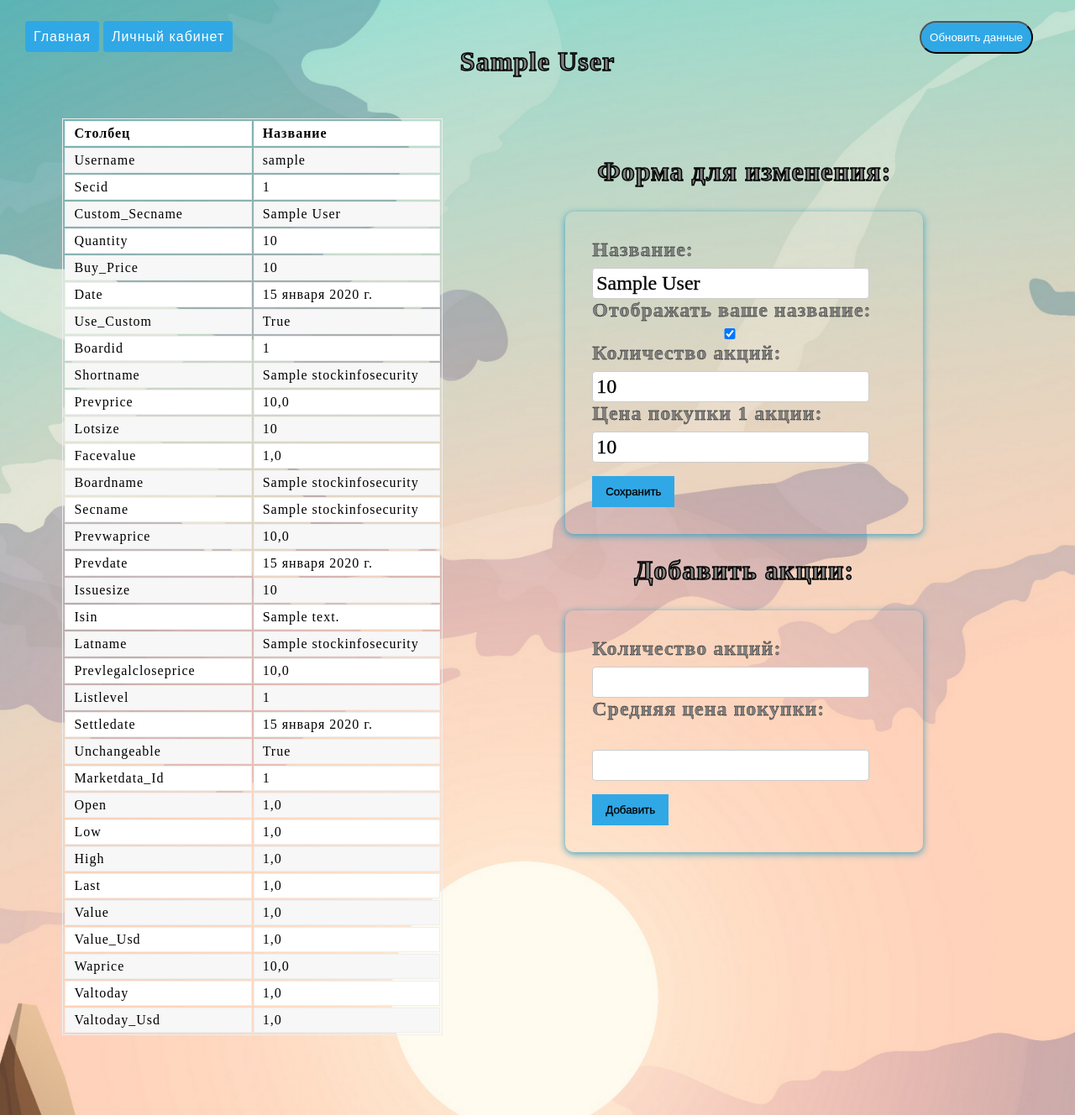
After one commit to rebelbek/my_first_django_project, a Django app: page /cabinet/deal-detail/1 in a window 1280 px wide. The commit adds this page. Shown: the whole page at 84% size. Run offline with Django 4.2, Linux system fonts and the light colour scheme; a user stored in the database is signed in; tables that the repository leaves empty hold one stand-in row (values such as "Sample post").

Commit message:
Добавил динамический url в личный кабинет для каждой позиции с описанием и формами изменения и добавления

```diff
--- a/stocks/static/stocks/css/stock_detail.css
+++ b/stocks/static/stocks/css/stock_detail.css
@@ -107,15 +107,15 @@ border-radius: 15px;
 
 .subm {
     cursor: pointer;
-    background-color: green;
+    background-color: #30A8E6;
     color: black;
-    border: 10px solid green;
+    border: 10px solid #30A8E6;
 }
 
 .subm:hover,
 button:active {
-    background-color: #320777;
-    border-color: #320777;
+    background-color: #1C85BB;
+    border-color: #1C85BB;
 }
 
 .form-style {
--- a/stocks/views.py
+++ b/stocks/views.py
@@ -14,8 +14,8 @@ stocks_fields_to_show = ['тикер', 'короткое название', 'п
 
 
 def auto_update():
-    '''Автообновление акций каждые 10 секунд с 9:50 по 20:00'''
-    duration = datetime.now().time() > time(9, 50) and datetime.now().time() < time(20)
+    '''Автообновление акций каждые 10 секунд с 9:50 по 23:50'''
+    duration = datetime.now().time() > time(9, 50) and datetime.now().time() < time(23, 50)
     while duration:
         stocks_fields_securities = get_stocks_dict(dict(StockInfoSecurities().__dict__.items()))
         stocks_fields_marketdata = get_stocks_dict(dict(StockInfoMarketdata().__dict__.items()))
--- a/users/forms.py
+++ b/users/forms.py
@@ -8,5 +8,28 @@ class DealForm(forms.Form):
     quantity = forms.IntegerField(label='Количество акций', required=True)
     buy_price = forms.FloatField(label='Средняя цена 1 акции', required=True)
 
+
+class DealInfoForm(forms.ModelForm):
+    class Meta:
+        model = UserDealInfo
+        fields = ['custom_secname', 'use_custom', 'quantity', 'buy_price']
+        labels = {
+            'custom_secname' : 'Название',
+            'use_custom' : 'Отображать ваше название',
+            'quantity' : 'Количество акций',
+            'buy_price' : 'Цена покупки 1 акции',
+            }
+        error_messages = {
+            'custom_secname': {
+                'min_length': 'Меньше 3 символов',
+                'max_length': 'Больше 40 символов',
+                'required': 'Не должно быть пустым',
+                },
+            }
+
+class AddStocksForm(forms.Form):
+    quantity = forms.IntegerField(label='Количество акций')
+    buy_price = forms.FloatField(label='Средняя цена покупки')
+
 # class DeleteForm(forms.Form):
 #     secid = forms.ModelChoiceField(UserDealInfo.objects.all())
--- a/users/models.py
+++ b/users/models.py
@@ -1,5 +1,5 @@
 from django.db import models
-from django.forms import CharField
+from django.core.validators import MinLengthValidator
 from stocks.models import StockInfoSecurities
 
 # Create your models here.
@@ -8,6 +8,11 @@ class UserDealInfo(models.Model):
     stock = models.ForeignKey(StockInfoSecurities, on_delete=models.SET_NULL, null = True)
     username = models.CharField(max_length=40)
     secid = models.CharField(max_length=10)
+    custom_secname = models.CharField(max_length=40, validators=[MinLengthValidator(3)], blank=False)
     quantity = models.IntegerField()
     buy_price = models.IntegerField()
     date = models.DateField()
+    use_custom = models.BooleanField(default=False)
+
+    def __str__(self):
+        return self.custom_secname
--- /dev/null
+++ b/users/templates/users/deal_detail.html
@@ -0,0 +1,65 @@
+<!DOCTYPE html>
+{% load static %}
+<html lang="en">
+<head>
+    <meta charset="UTF-8">
+    <title>{{deal.secid}}</title>
+    <link rel="stylesheet" href="{% static 'stocks/css/stock_detail.css' %}">
+
+</head>
+<body>
+    {% include 'includes/navbar_top.html' %}
+    <h2>{{deal}}</h2>
+    <form action="{% url 'stock_update' deal.secid %}" method="POST">
+        {% csrf_token %}
+        <button class="update">Обновить данные</button>
+    </form>
+<main>
+<table class="table">
+    <tr>
+        <td><b>Столбец</b></td>
+        <td><b>Название</b></td>
+    </tr>
+    {% for key, value in values_list %}
+    <tr>
+        <td>{{key|title}}</td>
+        <td>{{value}}</td>
+    {% endfor %}
+    {% for key, value in values_securities_list %}
+    <tr>
+        <td>{{key|title}}</td>
+        <td>{{value}}</td>
+    {% endfor %}
+    {% for key, value in values_marketdata_list %}
+    <tr>
+        <td>{{key|title}}</td>
+        <td>{{value}}</td>
+    {% endfor %}
+    </tr>
+</table>
+<article>
+    <h2>Форма для изменения:</h2>
+    <form action="" method="POST" class="change">
+        {% csrf_token %}
+        <div class="form-style {% if field.errors %} errors {% endif %}">
+            {{form}}
+        </div>
+
+        <button type="submit" class="subm">Сохранить</button>
+    </form>
+    <h2>Добавить акции:</h2>
+    <form action="{% url 'stocks_add' deal.id %}" method="POST" class="change">
+        {% csrf_token %}
+        <div class="form-style {% if field.errors %} errors {% endif %}">
+            {{form1.quantity.label_tag}}
+            {{form1.quantity}}
+            {{form1.buy_price.label_tag}}<br>
+            {{form1.buy_price}}
+        </div>
+
+        <button type="submit" class="subm">Добавить</button>
+    </form>
+</article>
+</main>
+</body>
+</html>
--- a/users/urls.py
+++ b/users/urls.py
@@ -4,6 +4,8 @@ from . import views
 urlpatterns = [
     path('', views.cabinet, name='cabinet'),
     path('signup/', views.SignUp.as_view(), name='signup'),
+    path('deal-detail/<int:id>', views.deal_detail, name='deal_detail'),
     path('deal-add', views.deal_add, name='deal_add'),
+    path('stocks-add/<int:id>', views.stocks_add, name='stocks_add'),
     path('deal-delete/<int:id>', views.deal_delete, name='deal_delete'),
     ]
--- a/users/views.py
+++ b/users/views.py
@@ -5,15 +5,16 @@ from django.contrib.auth.forms import UserCreationForm
 from django.views.generic.edit import CreateView
 from django.contrib.auth.decorators import login_required
 from django.db.models import F, Value, Avg, Sum
-from .forms import DealForm
+from datetime import date
+from .forms import DealForm, DealInfoForm, AddStocksForm
 from .models import UserDealInfo
-from stocks.models import StockInfoSecurities
+from stocks.models import StockInfoSecurities, StockInfoMarketdata
 
 
 # Create your views here.
 
 deals_fields_to_show = ['тикер', 'дата сделки', 'полное название', 'кол-во акций', 'цена покупки',
-                        'потрачено', 'цена текущая', 'стоимость', 'прибыль', 'удалить']
+                        'потрачено', 'цена текущая', 'стоимость', 'прибыль', 'X']
 
 @login_required
 def deal_add(request):
@@ -25,13 +26,30 @@ def deal_add(request):
             deal = UserDealInfo(stock=stock,
                                 username=request.user.username,
                                 secid=cd['secid'].upper(),
+                                custom_secname = stock.secname,
                                 quantity=cd['quantity'],
                                 buy_price=cd['buy_price'],
                                 date=date.today())
             deal.save()
-
     redirect_url = reverse('cabinet')
     return HttpResponseRedirect(redirect_url)
+
+
+@login_required
+def stocks_add(request, id: int):
+    deal = get_object_or_404(UserDealInfo, id=id)
+    if request.method == 'POST':
+        form = AddStocksForm(request.POST)
+        if form.is_valid():
+            cd = form.cleaned_data
+            deal.quantity += cd['quantity']
+            deal.buy_price = (((deal.buy_price * deal.quantity) +
+                                (cd['buy_price'] * cd['quantity'])) /
+                                (deal.quantity + cd['quantity']))
+            deal.save()
+    redirect_url = reverse('deal_detail', args=[id])
+    return HttpResponseRedirect(redirect_url)
+
 
 @login_required
 def deal_delete(request, id: int):
@@ -60,6 +78,32 @@ def cabinet(request):
     return render(request, 'users/cabinet.html', context=context)
 
 
+@login_required
+def deal_detail(request, id: int):
+    deal = get_object_or_404(UserDealInfo, id=id)
+    form1 = AddStocksForm()
+    if request.method == 'POST':
+        form = DealInfoForm(request.POST, instance=deal)
+        if form.is_valid():
+            form.save()
+            redirect_url = reverse(f'deal_detail', args=[id])
+            return HttpResponseRedirect(redirect_url)
+    else:
+        form = DealInfoForm(instance=deal)
+    values_list = list(deal.__dict__.items())[3:]
+    deal_stock = StockInfoSecurities.objects.get(secid=f'{deal.secid}')
+    deal_marketdata = StockInfoMarketdata.objects.get(secid=f'{deal.secid}')
+    values_securities_list = list(deal_stock.__dict__.items())[3:]
+    values_marketdata_list = list(deal_marketdata.__dict__.items())[4:]
+
+    context = {'values_list': values_list,
+               'values_securities_list': values_securities_list,
+               'values_marketdata_list': values_marketdata_list,
+               'deal': deal,
+               'form': form,
+               'form1': form1}
+    return render(request, 'users/deal_detail.html', context=context)
+
 class SignUp(CreateView):
     form_class = UserCreationForm
     success_url = reverse_lazy("login")
```
Also changed, not shown: users/static/users/css/cabinet.css (+4 -4 lines), users/templates/users/cabinet.html (+10 -6 lines), users/migrations/0005_userdealinfo_custom_secname.py (added), users/migrations/0006_userdealinfo_use_custom.py (added).
